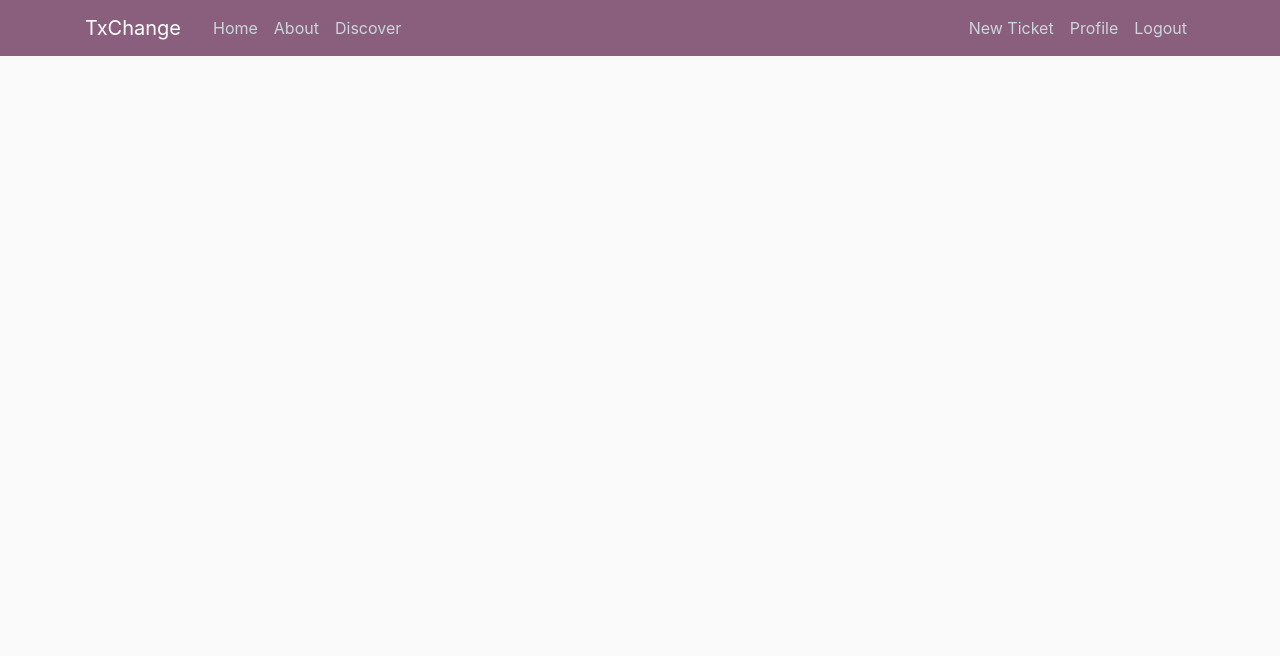
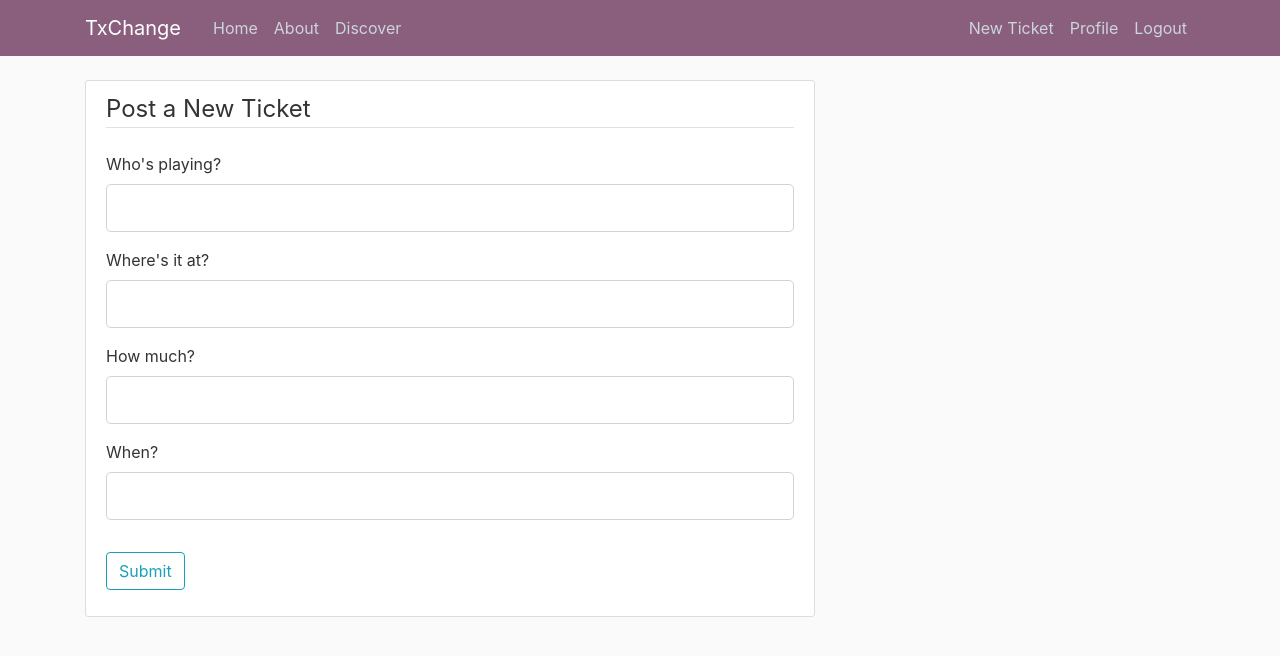
Before and after one commit to zlopez101/TxChange, a Flask app: page /NewTicket in a window 1280 px wide. Shown: the top 656 px of the page. Run offline with Flask 2, Linux system fonts and the light colour scheme; a user stored in the database is signed in; some libraries are stand-ins or nearby versions.

Commit message:
new ticket posting html, form, routes, model. datetime issue not resolved

```diff
--- a/TxChange/forms.py
+++ b/TxChange/forms.py
@@ -6,17 +6,20 @@ from wtforms import (
     SubmitField,
     DecimalField,
     DateTimeField,
+    IntegerField,
 )
 from wtforms.validators import DataRequired, Email, EqualTo, ValidationError
 from TxChange.models import User, Ticket
 
 
 class RegistrationForm(FlaskForm):
-	email = StringField("email address", validators=[Email(), DataRequired()])
-	password = StringField("password por favor", validators=[DataRequired()])
-	confirm_password = StringField("confirm password", validators=[DataRequired(), EqualTo('password')])
-	rememberme = BooleanField()
-	submit = SubmitField()
+    email = StringField("email address", validators=[Email(), DataRequired()])
+    password = StringField("password por favor", validators=[DataRequired()])
+    confirm_password = StringField(
+        "confirm password", validators=[DataRequired(), EqualTo("password")]
+    )
+    rememberme = BooleanField()
+    submit = SubmitField()
 
 
 class LoginForm(FlaskForm):
@@ -29,6 +32,6 @@ class LoginForm(FlaskForm):
 class NewTicket(FlaskForm):
     artist = StringField("Who's playing?", validators=[DataRequired()])
     venue = StringField("Where's it at?")
-    price = DecimalField("How much?", validators=[DataRequired()])
-    concert_date_time = DateTimeField("When?", validators=[DataRequired()])
+    price = IntegerField("How much?", validators=[DataRequired()])
+    concert_date_time = DateTimeField("When?", format="%m/%d/%Y")
     submit = SubmitField()
--- a/TxChange/routes.py
+++ b/TxChange/routes.py
@@ -3,6 +3,7 @@ from TxChange import app, db, bcrypt
 from TxChange.forms import RegistrationForm, LoginForm, NewTicket
 from TxChange.models import User, Ticket
 from flask_login import current_user, login_user, logout_user, login_required
+from datetime import datetime
 
 
 @app.route("/")
@@ -22,34 +23,32 @@ def discover():
 
 @app.route("/login", methods=["GET", "POST"])
 def login():
-	if current_user.is_authenticated:
-		return redirect(url_for("home"))
-	form = LoginForm()
-	if form.validate_on_submit():
-		user = User.query.filter_by(email=form.email.data).first()
-		if user and bcrypt.check_password_hash(user.password, form.password.data):
-			login_user(user, remember=form.rememberme.data)
-			next_page = request.args.get("next")
-			return redirect(next_page) if next_page else redirect(url_for("home"))
-		else:
-			flash("Login Unsuccessful", "danger")
-	return render_template("login.html", title="Login", form=form)
+    if current_user.is_authenticated:
+        return redirect(url_for("home"))
+    form = LoginForm()
+    if form.validate_on_submit():
+        user = User.query.filter_by(email=form.email.data).first()
+        if user and bcrypt.check_password_hash(user.password, form.password.data):
+            login_user(user, remember=form.rememberme.data)
+            next_page = request.args.get("next")
+            return redirect(next_page) if next_page else redirect(url_for("home"))
+        else:
+            flash("Login Unsuccessful", "danger")
+    return render_template("login.html", title="Login", form=form)
 
 
 @app.route("/register", methods=["GET", "POST"])
 def register():
-		form = RegistrationForm()
-		if form.validate_on_submit():
-				hash_pass = bcrypt.generate_password_hash(form.password.data)
-				user = User(
-				        email=form.email.data,
-				        password=hash_pass,
-				    )
-				db.session.add(user)
-				db.session.commit()
-				flash(f'Account Created for {form.email.data}!', "success")
-				return redirect(url_for("login"))
-		return render_template("register.html", title="Register", form=form)
+    form = RegistrationForm()
+    if form.validate_on_submit():
+        hash_pass = bcrypt.generate_password_hash(form.password.data)
+        user = User(email=form.email.data, password=hash_pass)
+        db.session.add(user)
+        db.session.commit()
+        flash(f"Account Created for {form.email.data}!", "success")
+        return redirect(url_for("login"))
+    return render_template("register.html", title="Register", form=form)
+
 
 @app.route("/logout", methods=["GET", "POST"])
 @login_required
@@ -67,11 +66,20 @@ def profile():
 @app.route("/NewTicket", methods=["GET", "POST"])
 @login_required
 def new_ticket():
-	form = NewTicket()
-	if form.validate_on_submit():
-		ticket = Ticket(artist=form.artist.data, venue=form.venue.data, price=form.price.data, concert_date=form.concert_date_time.data)
-		db.session.add(ticket)
-		db.session.commit()
-		flash(f"A concert ticket for {form.artist.data} at {form.venue.data} on {form.concert_date_time.data} has been created!", "success")
-		return redirect(url_for("home"))
-	return render_template("new_ticket.html", title="Post a New Ticket")
+    form = NewTicket()
+    if form.validate_on_submit():
+        ticket = Ticket(
+            artist=form.artist.data,
+            venue=form.venue.data,
+            price=form.price.data,
+            concert_date_time=form.concert_date_time.data,
+            owner=current_user,
+        )
+        db.session.add(ticket)
+        db.session.commit()
+        flash(
+            f"A concert ticket for {form.artist.data} at {form.venue.data} on {form.concert_date_time.data} has been created!",
+            "success",
+        )
+        return redirect(url_for("home"))
+    return render_template("new_ticket.html", title="Post a New Ticket", form=form)
--- a/TxChange/templates/new_ticket.html
+++ b/TxChange/templates/new_ticket.html
@@ -1,3 +1,66 @@
 {% extends "layout.html" %}
 {% block content %}
+<div class='content-section'>
+    <form method="POST" action="">
+        {{ form.hidden_tag() }}
+        <fieldset class='form-group'>
+            <legend class='border-bottom mb-4'>Post a New Ticket</legend>
+            <div class='form-group'>
+                {{ form.artist.label(class='form=control-label') }}
+                {% if form.artist.errors %}
+                {{ form.artist(class="form-control form-control-lg is-invalid") }}
+                <div class="invalid-feedback">
+                    {% for error in form.artist.errors %}
+                    <span>{{ error }}</span>
+                    {% endfor %}
+                </div>
+                {% else %}
+                {{ form.artist(class="form-control form-control-lg") }}
+                {% endif %}
+            </div>
+            <div class='form-group'>
+                {{ form.venue.label(class='form=control-label') }}
+                {% if form.venue.errors %}
+                {{ form.venue(class="form-control form-control-lg is-invalid") }}
+                <div class="invalid-feedback">
+                    {% for error in form.venue.errors %}
+                    <span>{{ error }}</span>
+                    {% endfor %}
+                </div>
+                {% else %}
+                {{ form.venue(class="form-control form-control-lg") }}
+                {% endif %}
+            </div>
+            <div class='form-group'>
+                {{ form.price.label(class='form=control-label') }}
+                {% if form.price.errors %}
+                {{ form.price(class="form-control form-control-lg is-invalid") }}
+                <div class="invalid-feedback">
+                    {% for error in form.price.errors %}
+                    <span>{{ error }}</span>
+                    {% endfor %}
+                </div>
+                {% else %}
+                {{ form.price(class="form-control form-control-lg") }}
+                {% endif %}
+            </div>
+            <div class='form-group'>
+                {{ form.concert_date_time.label(class='form=control-label') }}
+                {% if form.concert_date_time.errors %}
+                {{ form.concert_date_time(class="form-control form-control-lg is-invalid") }}
+                <div class="invalid-feedback">
+                    {% for error in form.concert_date_time.errors %}
+                    <span>{{ error }}</span>
+                    {% endfor %}
+                </div>
+                {% else %}
+                {{ form.concert_date_time(class="form-control form-control-lg") }}
+                {% endif %}
+            </div>
+        </fieldset>
+        <div class='form-group'>
+            {{ form.submit(class='btn btn-outline-info') }}
+        </div>
+    </form>
+</div>
 {% endblock%}
--- a/run.py
+++ b/run.py
@@ -1,7 +1,7 @@
 from TxChange import app
 
 if __name__ == "__main__":
-	#on repl.it
-		app.run(host='0.0.0.0', port=8080)
-	#on home
-    #app.run(debug=True)
+    # on repl.it
+    # app.run(host='0.0.0.0', port=8080)
+    # on home
+    app.run(debug=True)
```
Also changed, not shown: TxChange/models.py (+18 -17 lines), README.md.
